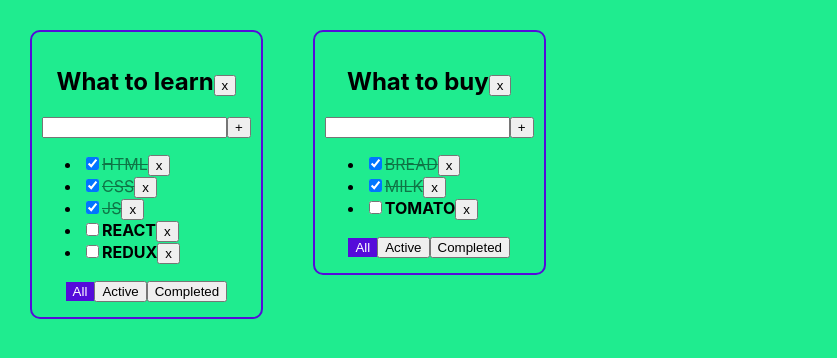
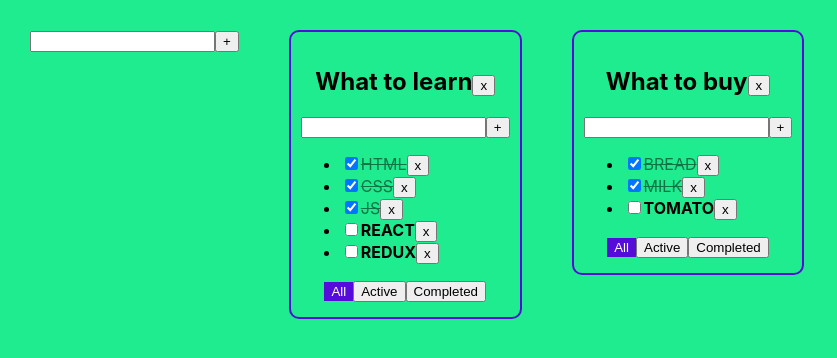
Before and after one commit to igor-minaev/todolist-repeat, a React (Create React App) app: page / in a window 1280 px wide. Shown: the top 358 px of the page, without its empty margins (0-837 px from the left). Built offline with nearby package versions, Linux system fonts and the light colour scheme.

Commit message:
add AddItemForm component

```diff
--- a/src/App.tsx
+++ b/src/App.tsx
@@ -2,6 +2,7 @@ import React, {useState} from 'react';
 import './App.css';
 import {v1} from 'uuid';
 import {Todolist} from './components/Todolist';
+import {AddItemForm} from './components/AddItemForm';
 
 export type TaskType = {
     id: string
@@ -59,7 +60,12 @@ function App() {
         setTodolists(todolists.filter(t => t.id !== todolistId))
         delete tasks[todolistId]
     }
-
+    const addTodolist = (title: string) => {
+        const newTodolistId = v1()
+        const newTodolist: TodolistType = {id: newTodolistId, title, filter: 'all'}
+        setTodolists([newTodolist, ...todolists])
+        setTasks({...tasks, [newTodolistId]: []})
+    }
     const changeTodolistFilter = (todolistId: string, filter: FilterValuesType) => {
         setTodolists(todolists.map(t => t.id === todolistId ? {...t, filter} : t))
     }
@@ -80,6 +86,7 @@ function App() {
     })
     return (
         <div className="App">
+            <AddItemForm addItem={addTodolist}/>
             {todolists.length ? mappedTodolists : <p>Create new todolist!</p>}
         </div>
     )
--- /dev/null
+++ b/src/components/AddItemForm.tsx
@@ -0,0 +1,35 @@
+import React, {ChangeEvent, KeyboardEvent, useState} from 'react';
+
+type AddItemFormPropsType = {
+    addItem: (itemTitle: string) => void
+}
+
+export const AddItemForm: React.FC<AddItemFormPropsType> = ({addItem}) => {
+    const [newItemTitle, setNewItemTitle] = useState('')
+    const [error, setError] = useState(false)
+
+    const onChangeHandler = (e: ChangeEvent<HTMLInputElement>) => {
+        error && setError(false)
+        setNewItemTitle(e.currentTarget.value)
+    }
+    const addItemHandler = () => {
+        const trimmedTitle = newItemTitle.trim()
+        if (trimmedTitle) {
+            addItem(trimmedTitle)
+        } else {
+            setError(true)
+        }
+        setNewItemTitle('')
+    }
+    const onKeyDownHandler = (e: KeyboardEvent<HTMLInputElement>) => e.key === 'Enter' && addItemHandler()
+    const errorMessage = error && <p style={{color: 'red'}}>Title is required!</p>
+    const inputStyle = error ? 'error' : ''
+    return (
+        <div>
+            <input className={inputStyle} value={newItemTitle} onChange={onChangeHandler}
+                   onKeyDown={onKeyDownHandler}/>
+            <button onClick={addItemHandler}>+</button>
+            {errorMessage}
+        </div>
+    );
+};
--- a/src/components/Todolist.tsx
+++ b/src/components/Todolist.tsx
@@ -1,5 +1,6 @@
 import React, {ChangeEvent, KeyboardEvent, useState} from 'react';
 import {FilterValuesType, TaskType} from '../App';
+import {AddItemForm} from './AddItemForm';
 
 
 type TodolistPropsType = {
@@ -27,8 +28,6 @@ export const Todolist: React.FC<TodolistPropsType> = (props) => {
         removeTodolist,
         ...restProps
     } = props
-    const [newTaskTitle, setNewTaskTitle] = useState('')
-    const [error, setError] = useState(false)
 
     const getFilteredTasks = (tasks: TaskType[], filter: FilterValuesType): TaskType[] => {
         switch (filter) {
@@ -61,36 +60,15 @@ export const Todolist: React.FC<TodolistPropsType> = (props) => {
         <p>Your todolist is empty!</p>
 
     const changeFilterHandler = (filter: FilterValuesType) => () => changeTodolistFilter(todolistId, filter)
-    const onChangeHandler = (e: ChangeEvent<HTMLInputElement>) => {
-        error && setError(false)
-        setNewTaskTitle(e.currentTarget.value)
-    }
-    const addTaskHandler = () => {
-        const trimmedTitle = newTaskTitle.trim()
-        if (trimmedTitle) {
-            addTask(todolistId, trimmedTitle)
-        } else {
-            setError(true)
-        }
-        setNewTaskTitle('')
-    }
-    const onKeyDownHandler = (e: KeyboardEvent<HTMLInputElement>) => e.key === 'Enter' && addTaskHandler()
     const removeTodolistHandler = () => removeTodolist(todolistId)
-    const errorMessage = error && <p style={{color: 'red'}}>Title is required!</p>
-    const inputStyle = error ? 'error' : ''
-
+    const addTaskHandler = (taskTitle: string) => addTask(todolistId, taskTitle)
     return (
         <div className="todolist">
             <h2>
                 {title}
                 <button onClick={removeTodolistHandler}>x</button>
             </h2>
-            <div>
-                <input className={inputStyle} value={newTaskTitle} onChange={onChangeHandler}
-                       onKeyDown={onKeyDownHandler}/>
-                <button onClick={addTaskHandler}>+</button>
-            </div>
-            {errorMessage}
+            <AddItemForm addItem={addTaskHandler}/>
             {tasksForRender}
             <div className="buttons">
                 <button className={filter === 'all' ? 'active' : ''} onClick={changeFilterHandler('all')}>All</button>
```
